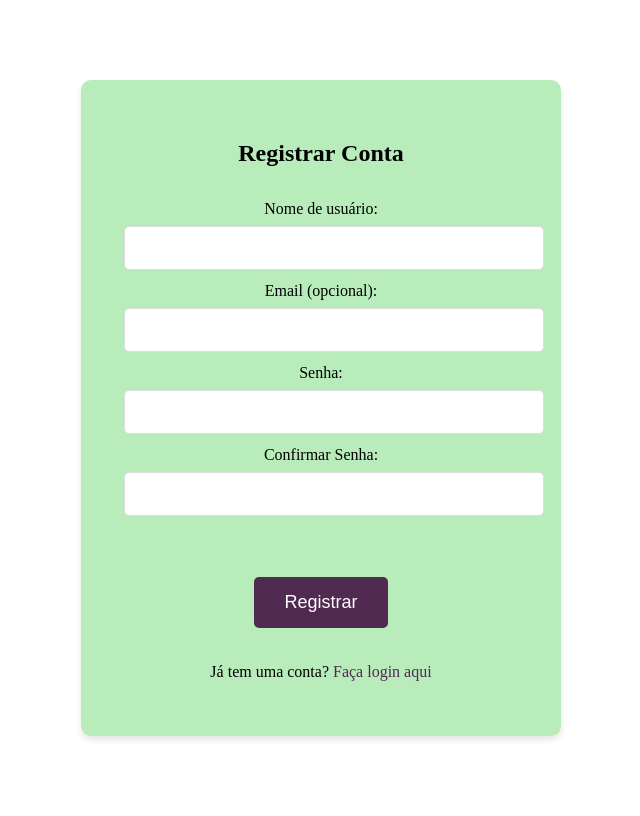
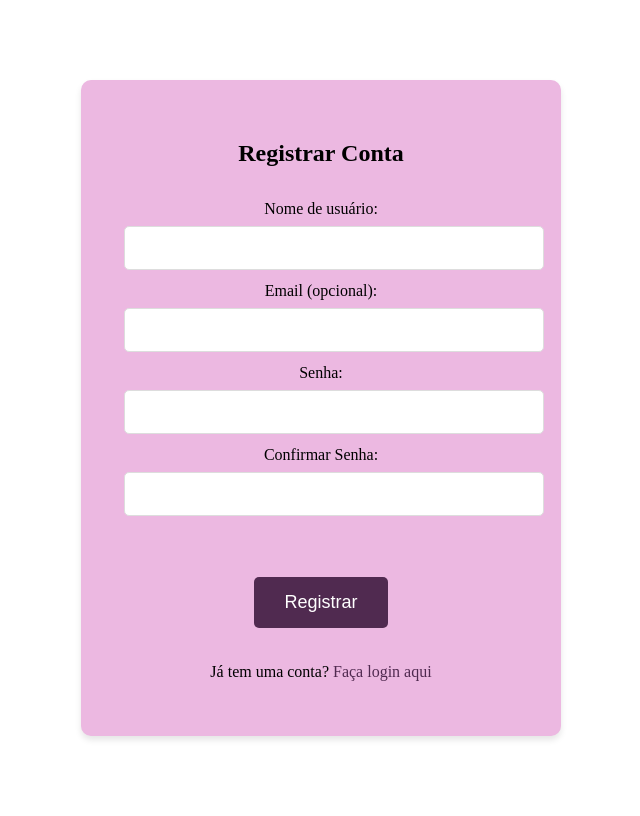
Before and after one commit to AnzinFelipe/Wondercooking, a Django app: page /registrar/ in a window 1280 px wide. Shown: the whole page, without its empty margins (319-959 px from the left). Run offline with Django 5.2, Linux system fonts and the light colour scheme.

Commit message:
Voltando ao normal

```diff
--- a/postagens/static/postagens/css/register.css
+++ b/postagens/static/postagens/css/register.css
@@ -3,7 +3,7 @@
     margin: 80px auto;
     padding: 40px;
     text-align: center;
-    background-color: #b8ecbb;
+    background-color: #ecb8e1;
     border-radius: 10px;
     box-shadow: 0 4px 6px rgba(0, 0, 0, 0.1);
 }
@@ -44,7 +44,7 @@
 
 .botao-login:hover,
 .botao-registro:hover {
-    background-color: #c70a0a;
+    background-color: #94177f;
 }
 
 .mensagem {
```
